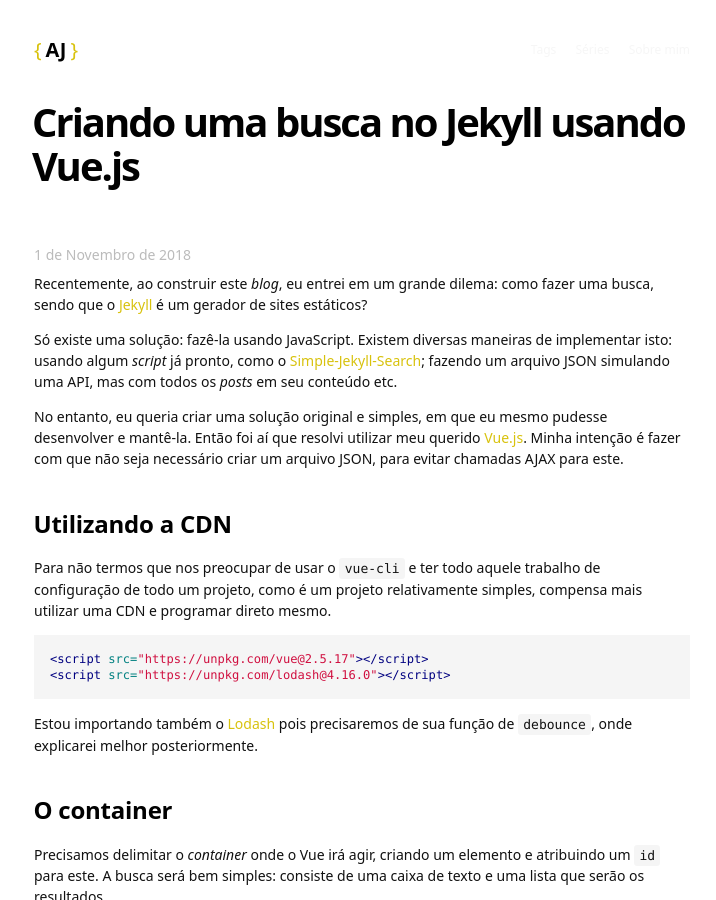
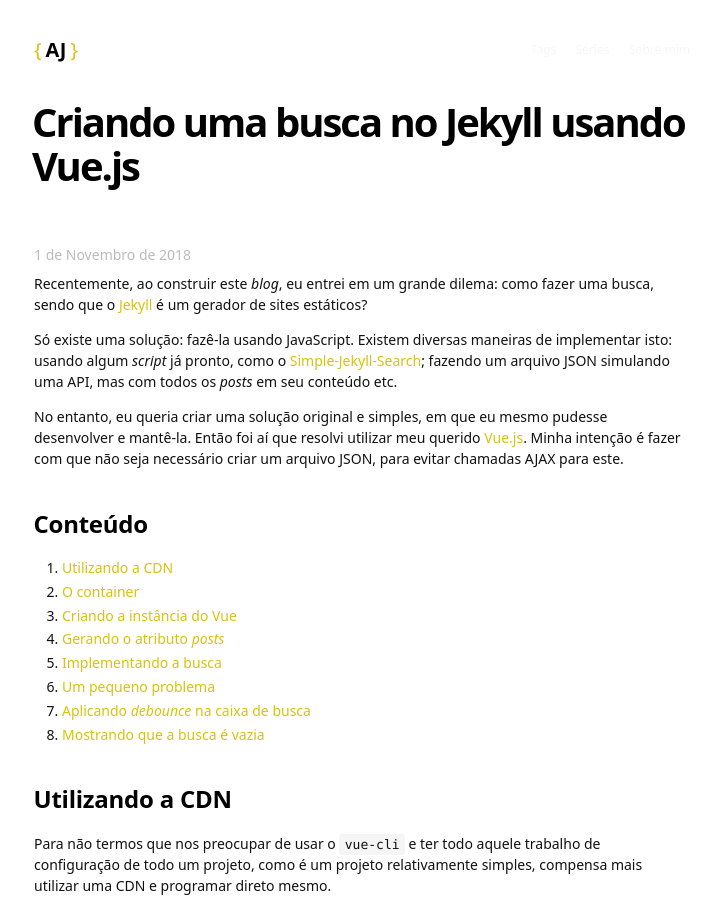
Before and after one commit to alessandrojean/alessandrojean.github.io, a Jekyll site: the page built from _posts/2018-11-01-criando-uma-busca-no-jekyll-usando-vuejs.md, in a window 1280 px wide and 900 px high. Shown: the whole window, without its empty margins (278-994 px from the left). Built offline with Jekyll 4.4.1, drawn with Linux system fonts in a browser that asks for light colours; nearby versions of some CDN libraries; some web fonts are replaced; comment, search, counter and statistics services are not loaded.

Commit message:
Add TOC.

```diff
--- a/_posts/2018-11-01-criando-uma-busca-no-jekyll-usando-vuejs.md
+++ b/_posts/2018-11-01-criando-uma-busca-no-jekyll-usando-vuejs.md
@@ -24,6 +24,12 @@ em que eu mesmo pudesse desenvolver e mantê-la. Então foi
 aí que resolvi utilizar meu querido [Vue.js]. Minha intenção
 é fazer com que não seja necessário criar um arquivo JSON,
 para evitar chamadas AJAX para este.
+
+## Conteúdo
+{:.no_toc}
+
+1. Conteúdo
+{:toc}
 
 ## Utilizando a CDN
 
```
